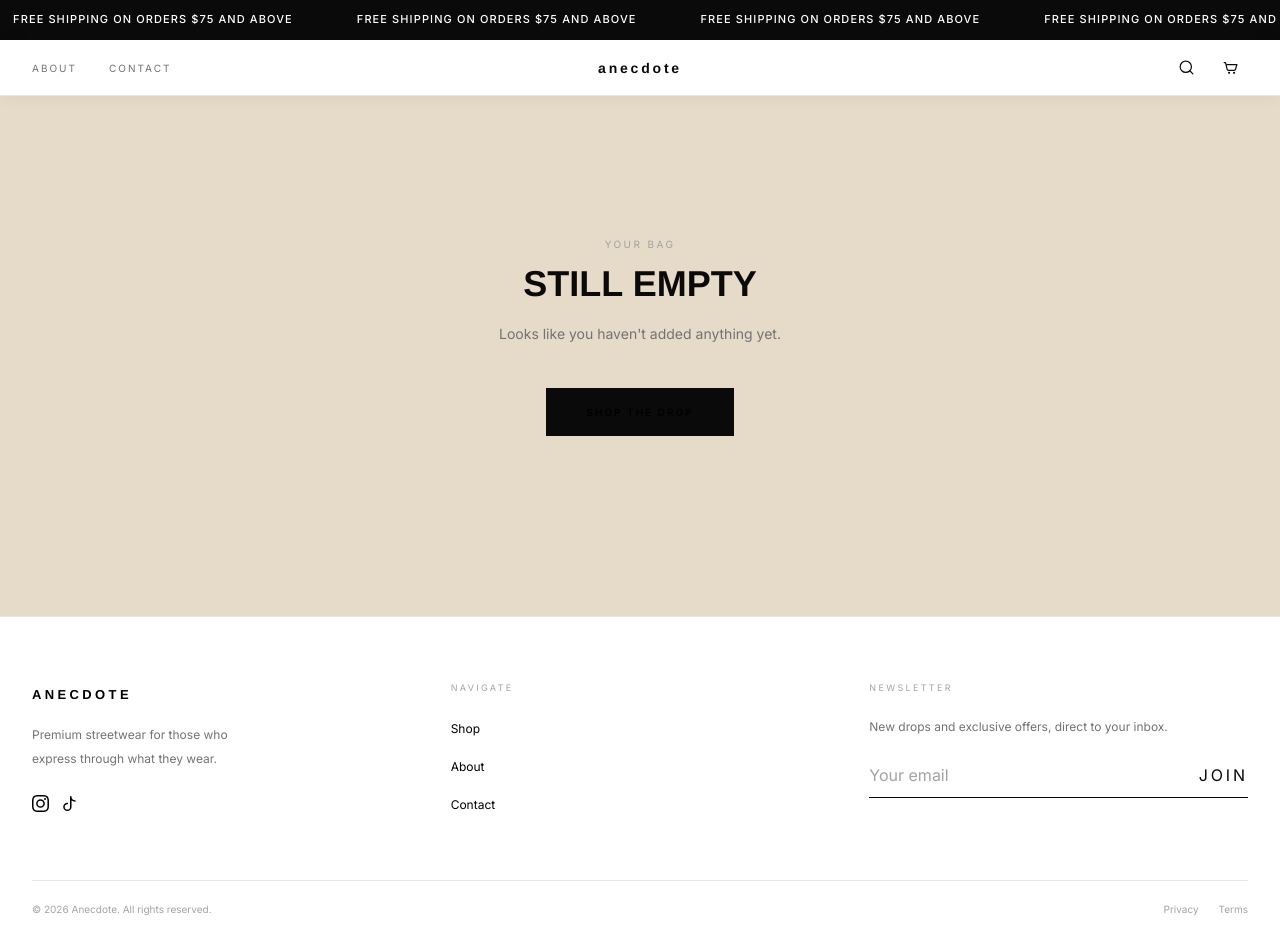
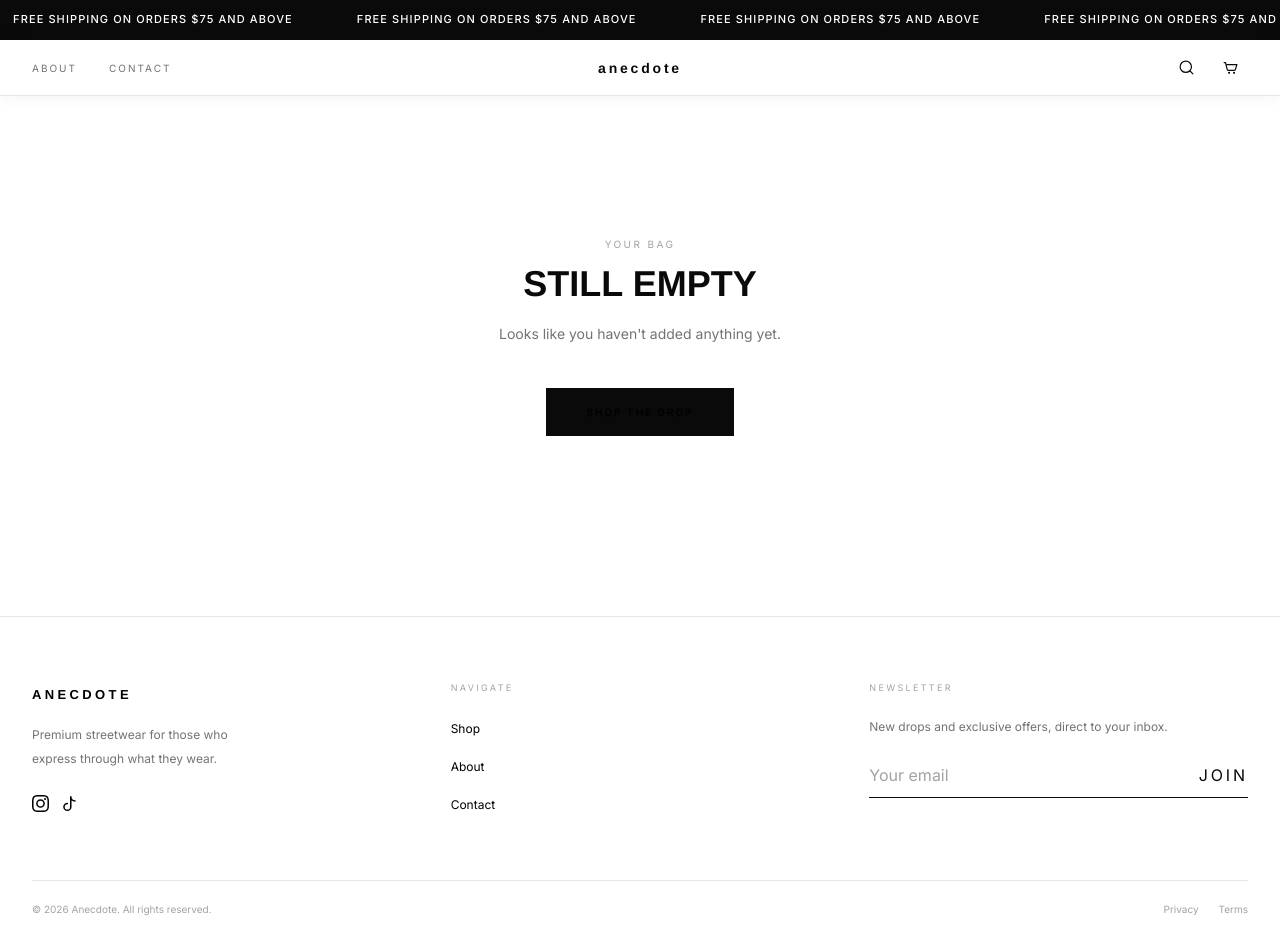
Before and after one commit to Naman-56-56/anecdote-frontend, a React (Vite) app: page /cart in a window 1280 px wide. Built offline with nearby package versions, Linux system fonts and the light colour scheme.

Commit message:
updated frontend

```diff
--- a/src/index.css
+++ b/src/index.css
@@ -14,7 +14,7 @@
 
 body {
   margin: 0;
-  background-color: #e6dac8;
+  background-color: #ffffff;
   color: #0a0a0a;
   font-family: 'Inter', system-ui, -apple-system, sans-serif;
   font-size: 16px;
--- a/src/layouts/MainLayout.tsx
+++ b/src/layouts/MainLayout.tsx
@@ -4,7 +4,7 @@
 
 export default function MainLayout() {
   return (
-    <div className="flex min-h-screen flex-col bg-[#e6dac8] text-black">
+    <div className="flex min-h-screen flex-col bg-white text-black">
       <Navbar />
       <main className="flex-1">
         <Outlet />
```
